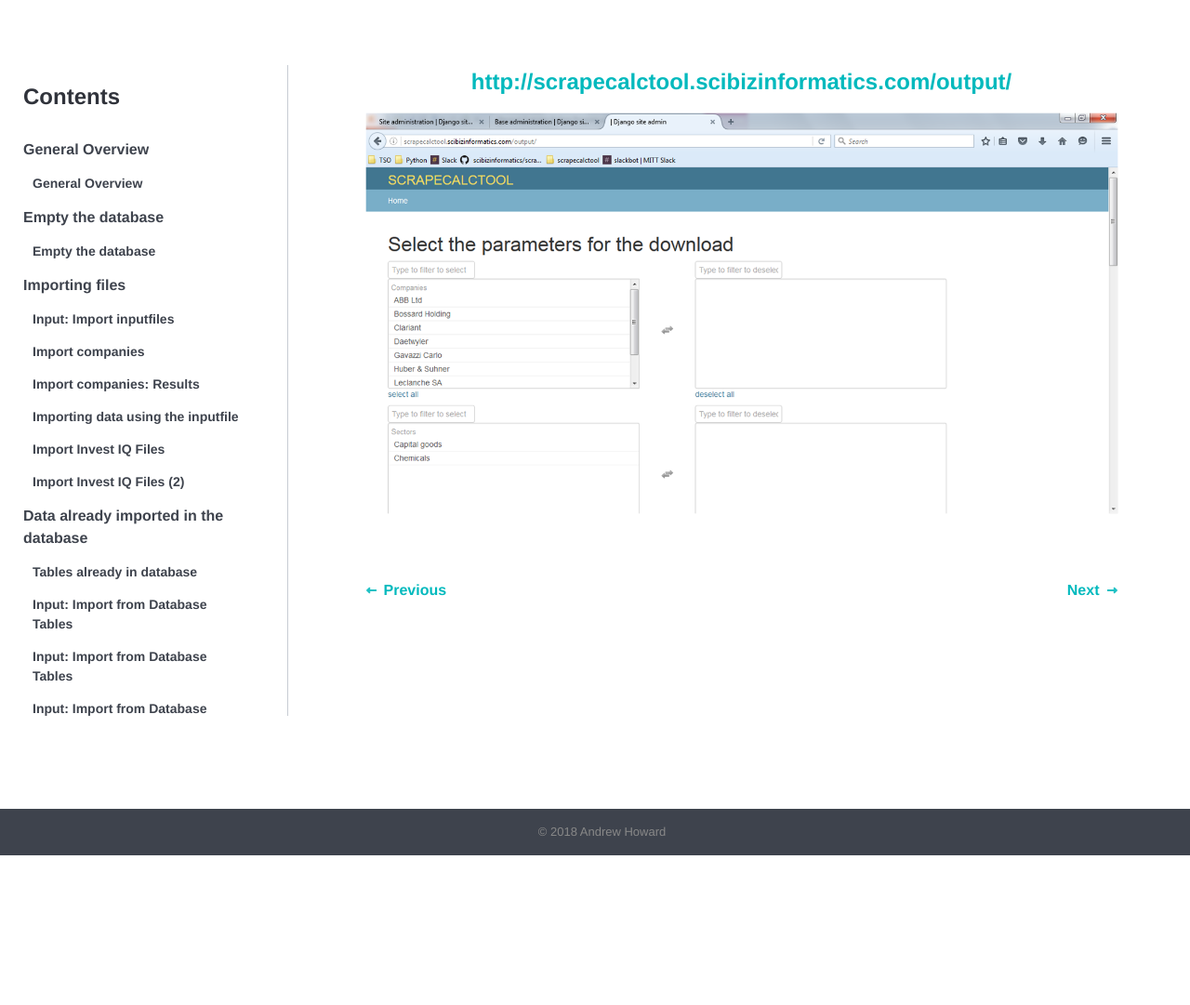
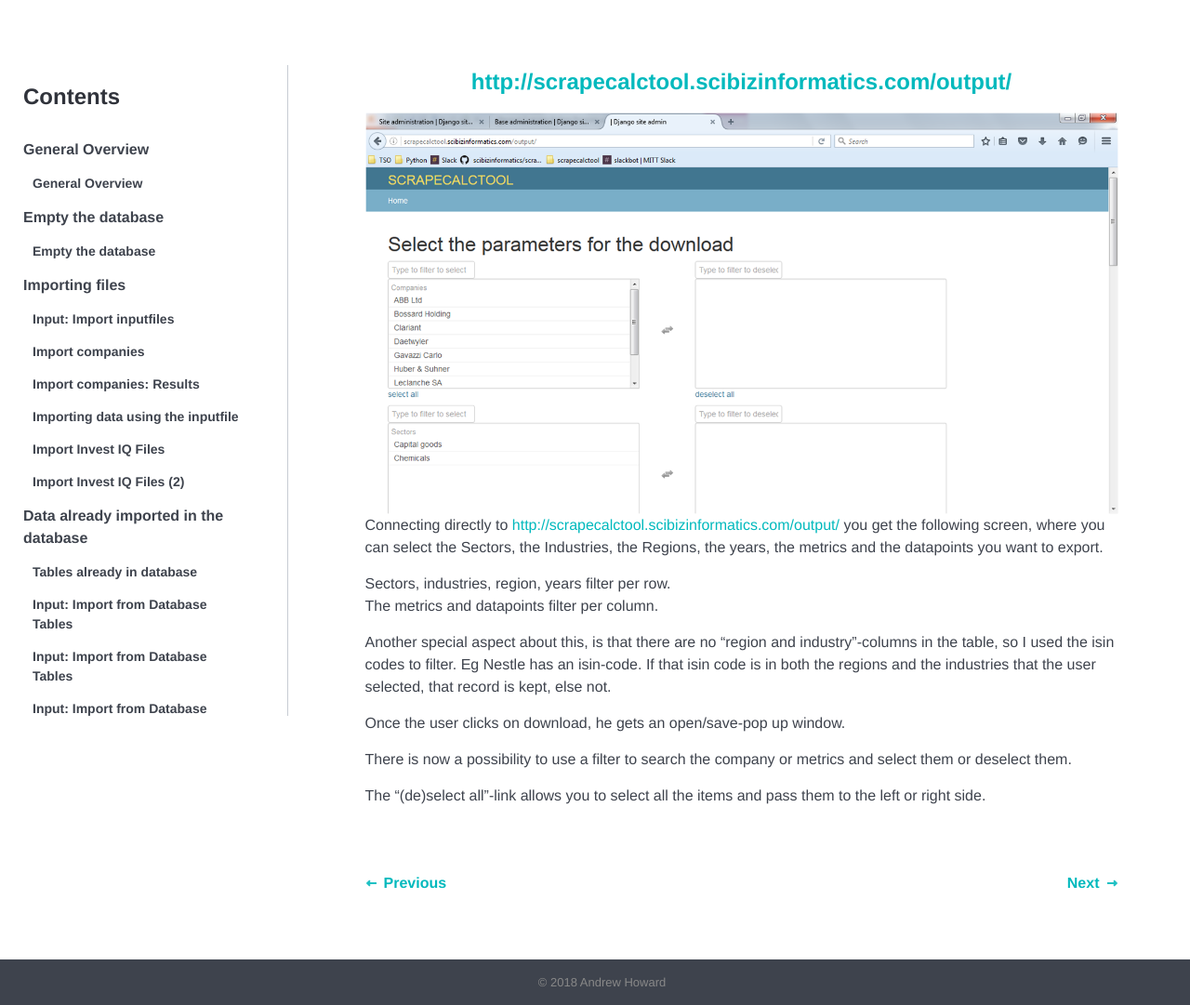
Before and after one commit to tkumpanenko/slides, a Jekyll site: the page built from _tutorials/061.html, in a window 1280 px wide. Shown: the whole page at 93% size. Built offline with Jekyll 4.4.1, drawn with Linux system fonts in a browser that asks for light colours; before the commit the page ends 920 px from its top, so only the background shows below that.

Commit message:
Update from Forestry.io - 061.html

```diff
--- a/_tutorials/061.html
+++ b/_tutorials/061.html
@@ -4,8 +4,14 @@ topic: export
 order: 2
 date: 2018-01-18 19:31:06 +0000
 ---
-
-
-<h4><a href="#">http://scrapecalctool.scibizinformatics.com/output/</a></h4>
+<h4><a href="http://scrapecalctool.scibizinformatics.com/output/">http://scrapecalctool.scibizinformatics.com/output/</a></h4>
 
 <img src="{{site.url}}{{site.baseurl}}/images/061.png" alt="">
+
+<p>Connecting directly to <a href="http://scrapecalctool.scibizinformatics.com/output/">http://scrapecalctool.scibizinformatics.com/output/</a> you get the following screen, where you can select the Sectors, the Industries, the Regions, the years, the metrics and the datapoints you want to export. </p>
+<p>Sectors, industries, region, years filter per row. <br>
+The metrics and datapoints filter per column. </p>
+<p>Another special aspect about this, is that there are no “region and industry”-columns in the table, so I used the isin codes to filter. Eg Nestle has an isin-code. If that isin code is in both the regions and the industries that the user selected, that record is kept, else not. </p>
+<p>Once the user clicks on download, he gets an open/save-pop up window.</p>
+<p>There is now a possibility to use a filter to search the company or metrics and select them or deselect them. </p>
+<p>The “(de)select all”-link allows you to select all the items and pass them to the left or right side. </p>
```
